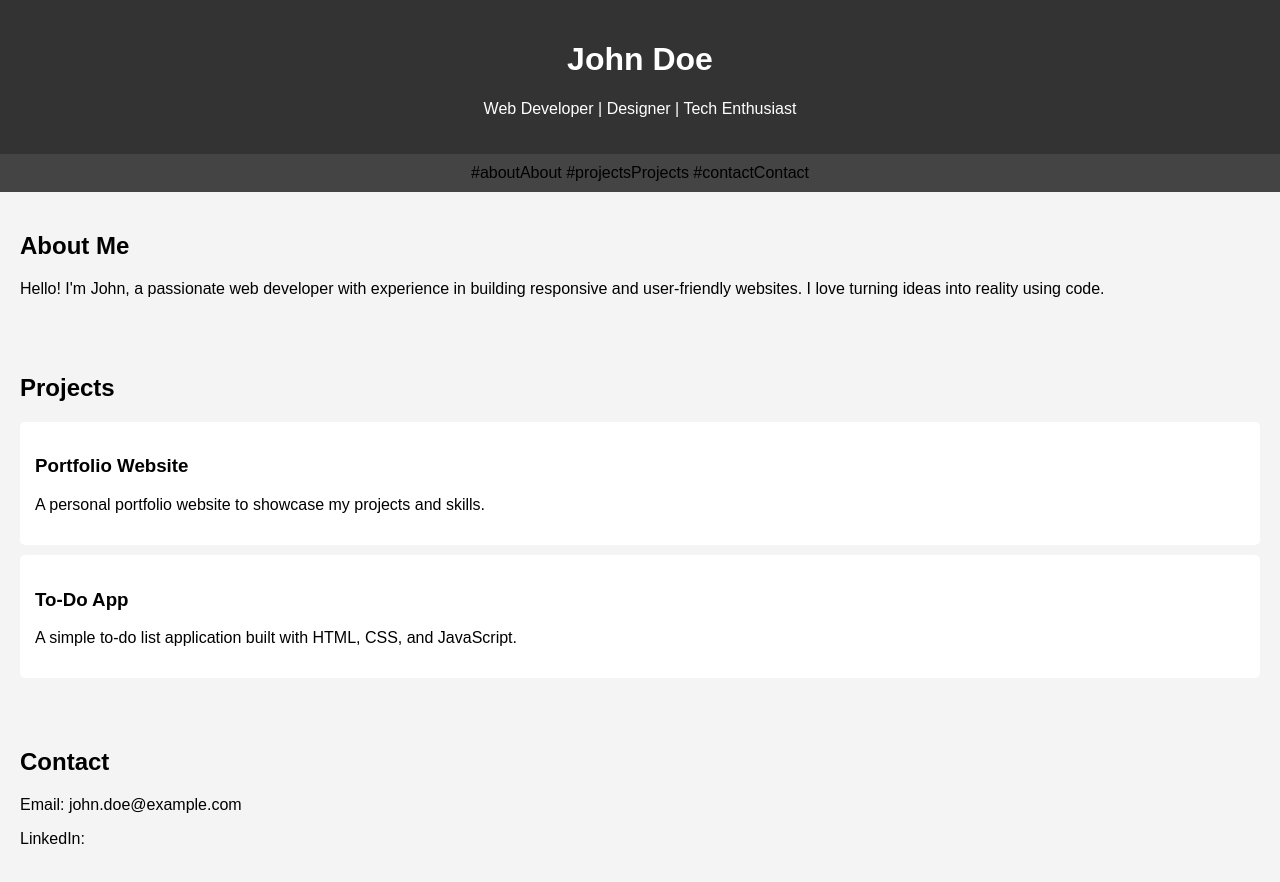
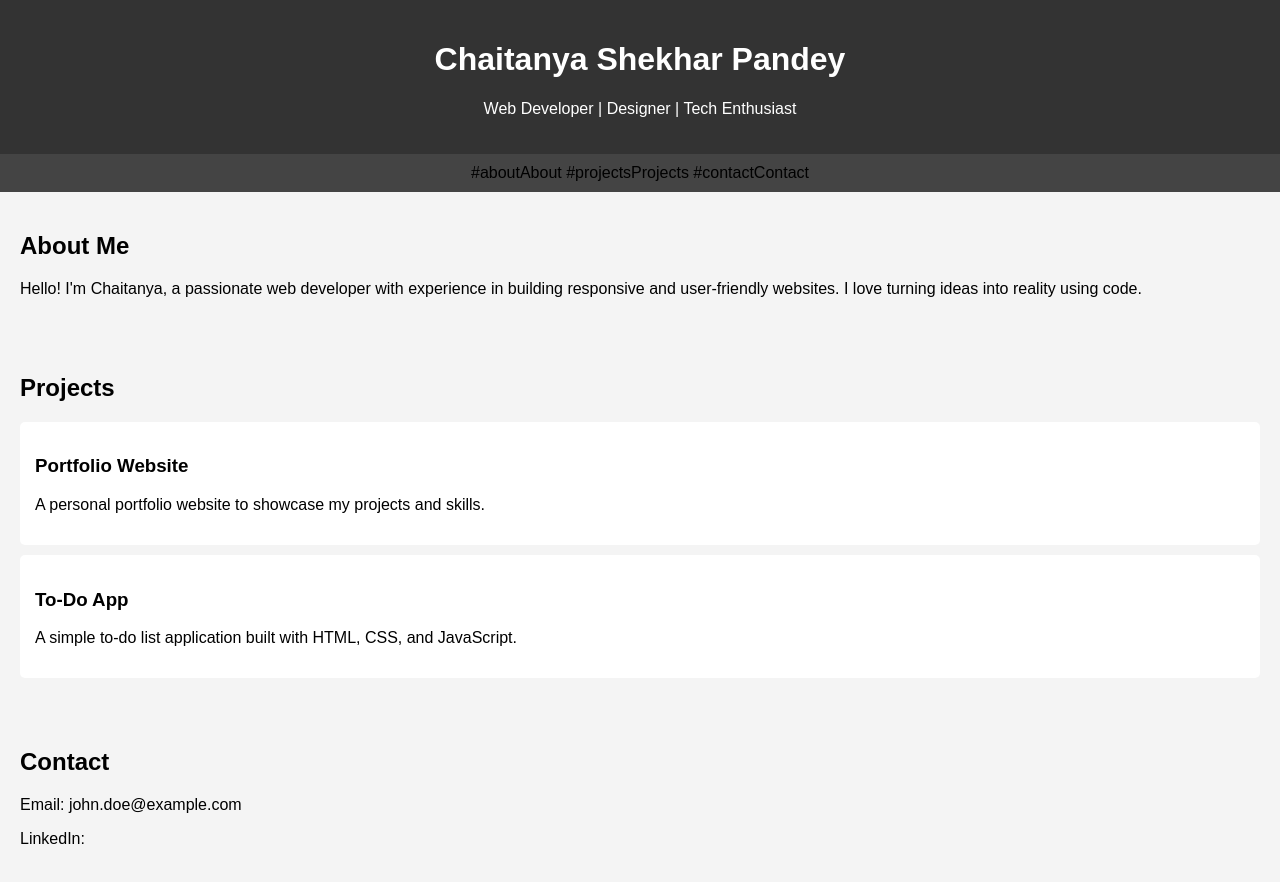
Before and after one commit to Chaitanya-Shekhar-Pandey/Dummy_Work, a plain HTML site: page index.html in a window 1280 px wide. Drawn offline with Linux system fonts and the light colour scheme.

Commit message:
Changes.Dummy

```diff
--- a/index.html
+++ b/index.html
@@ -50,7 +50,7 @@
 <body>
 
   <header>
-    <h1>John Doe</h1>
+    <h1>Chaitanya Shekhar Pandey</h1>
     <p>Web Developer | Designer | Tech Enthusiast</p>
   </header>
 
@@ -62,7 +62,7 @@
 
   <section id="about">
     <h2>About Me</h2>
-    <p>Hello! I'm John, a passionate web developer with experience in building responsive and user-friendly websites. I love turning ideas into reality using code.</p>
+    <p>Hello! I'm Chaitanya, a passionate web developer with experience in building responsive and user-friendly websites. I love turning ideas into reality using code.</p>
   </section>
 
   <section id="projects">
```
